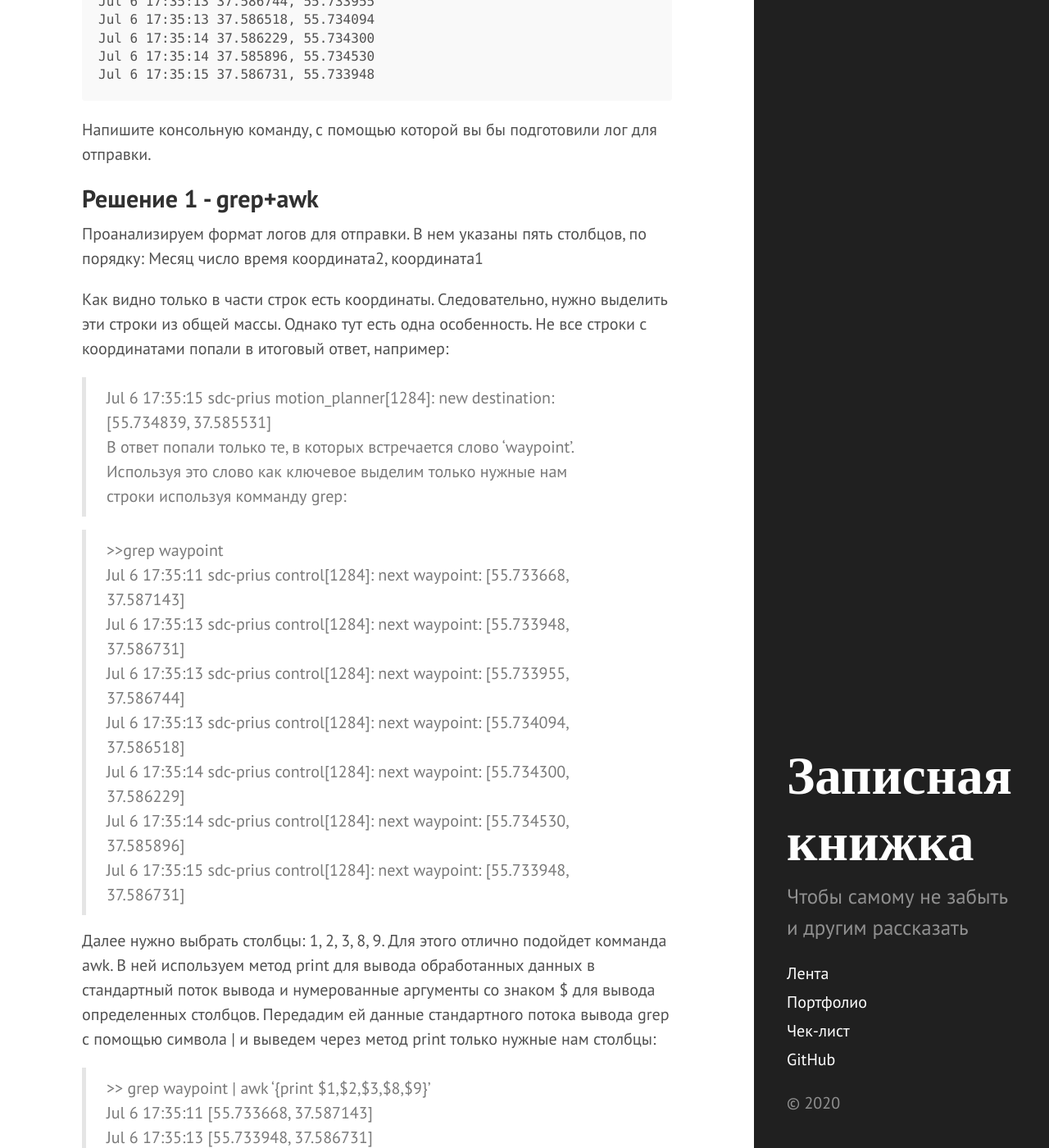
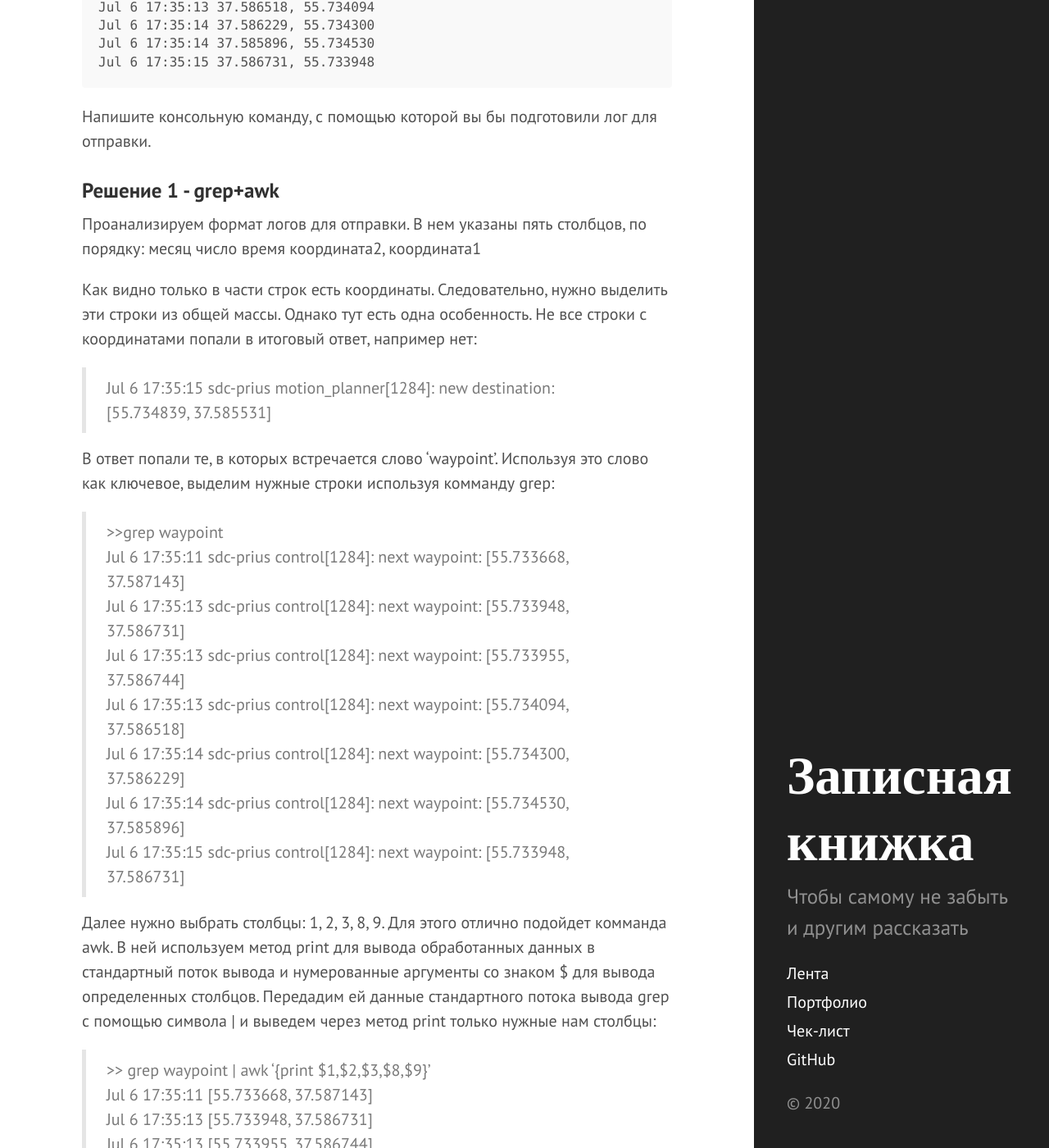
Before and after one commit to Erniess/about_me, a Jekyll site: the page built from _posts/2020-11-23-testing-command-line-task-2.md, in a window 1280 px wide and 1400 px high, scrolled down 1310 px. Shown: the whole window at 82% size. Built offline with Jekyll 4.4.1, drawn with Linux system fonts in a browser that asks for light colours; some of the changed text lies outside the part shown.

Commit message:
Update 2020-11-23-testing-command-line-task-2.md

````diff
--- a/_posts/2020-11-23-testing-command-line-task-2.md
+++ b/_posts/2020-11-23-testing-command-line-task-2.md
@@ -4,10 +4,10 @@ title: "Тестовое задание №2"
 type: project
 ---
 
-# Задача на знание коммандной строки.
+## Задача на знание коммандной строки.
 К вакансии Инженер по тестированию беспилотных транспортных [средств](https://yandex.ru/jobs/vacancies/testing/test_engineer_drone/)
 
-## Задача
+### Задача
 Для отладки работы одного из модулей вам необходимо отправить лог разработчику.
 Исходный формат лога:
 ```
@@ -47,13 +47,14 @@ Jul 6 17:35:15 37.586731, 55.733948
 
 Напишите консольную команду, с помощью которой вы бы подготовили лог для отправки.
 
-## Решение 1 - grep+awk
-Проанализируем формат логов для отправки. В нем указаны пять столбцов, по порядку: Месяц число время координата2, координата1
+### Решение 1 - grep+awk
+Проанализируем формат логов для отправки. В нем указаны пять столбцов, по порядку: месяц число время координата2, координата1
 
 Как видно только в части строк есть координаты. Следовательно, нужно выделить эти строки из общей массы. Однако тут есть одна особенность.
-Не все строки с координатами попали в итоговый ответ, например:
+Не все строки с координатами попали в итоговый ответ, например нет:
 >Jul 6 17:35:15 sdc-prius motion_planner[1284]: new destination: [55.734839, 37.585531]
-В ответ попали только те, в которых встречается слово 'waypoint'. Используя это слово как ключевое выделим только нужные нам строки используя комманду grep:
+
+В ответ попали те, в которых встречается слово 'waypoint'. Используя это слово как ключевое, выделим нужные строки используя комманду grep:
 
 > \>\>grep waypoint
 Jul 6 17:35:11 sdc-prius control[1284]: next waypoint: [55.733668, 37.587143]
@@ -67,7 +68,6 @@ Jul 6 17:35:15 sdc-prius control[1284]: next waypoint: [55.733948, 37.586731]
 Далее нужно выбрать столбцы: 1, 2, 3, 8, 9. Для этого отлично подойдет комманда awk.
 В ней используем метод print для вывода обработанных данных в стандартный поток вывода и нумерованные аргументы со знаком $ для вывода определенных столбцов.
 Передадим ей данные стандартного потока вывода grep с помощью символа | и выведем через метод print только нужные нам столбцы:
-
 > \>\> grep waypoint | awk '{print $1,$2,$3,$8,$9}'
 Jul 6 17:35:11 [55.733668, 37.587143]
 Jul 6 17:35:13 [55.733948, 37.586731]
@@ -90,7 +89,7 @@ Jul 6 17:35:15 37.586731] [55.733948,
 
 Осталось избавиться от квадратных скобок и перенести запятую на место после первой координаты. В этом поможет метод substr() присутствующий в awk.
 Он посимвольно выделяет подстроку в строке. В качестве аргументов принимает: строку, количество пропускаемых символов с начала строки и количество символов подстроки. То что нужно.
-В первой координате чтобы исключить скобку надо выделить первые 9 символов обозначающих координату - substr($9, 0, 9).
+В первой координате, чтобы исключить скобку надо выделить первые 9 символов обозначающих координату - substr($9, 0, 9).
 Во второй координате, чтобы исключить пробел, скобку и запятую в конце, надо выделить 9 символов обозначающих координату, начиная со второго символа - substr($8, 2, 9).
 И поставим запятую между этими аргументами используя двойные кавычки. Итоговая комманда будет выглядеть так:
 
@@ -106,7 +105,6 @@ Jul 6 17:35:15 37.586731, 55.733948
 ## Решение 2 - awk
 Комманда awk позволяет использовать ключевые слова для отбора нужных строк. Так же как это делает комманда grep. Для этого ключевое слово необходимо заключить между двух слешей.
 Модифицируем итоговую комманду:
-
 > \>\> awk '/waypoint/ {print $1,$2,$3,substr($9, 1, 9)",",substr($8, 2, 9)}'
 
 Получаем тот же ответ.
````
Also changed, not shown: other parts of _posts/2020-11-23-testing-command-line-task-2.md (+7 -3 lines).
